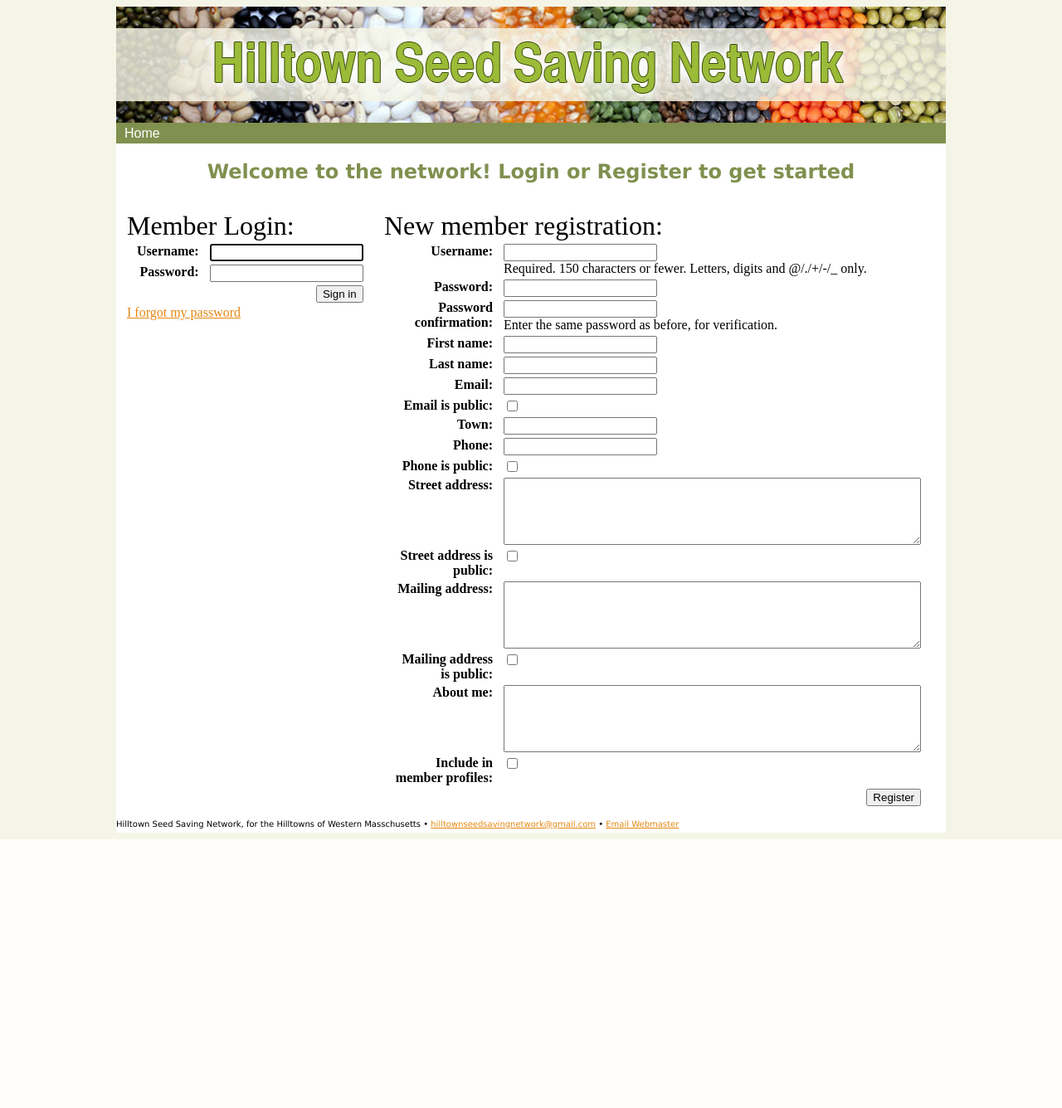
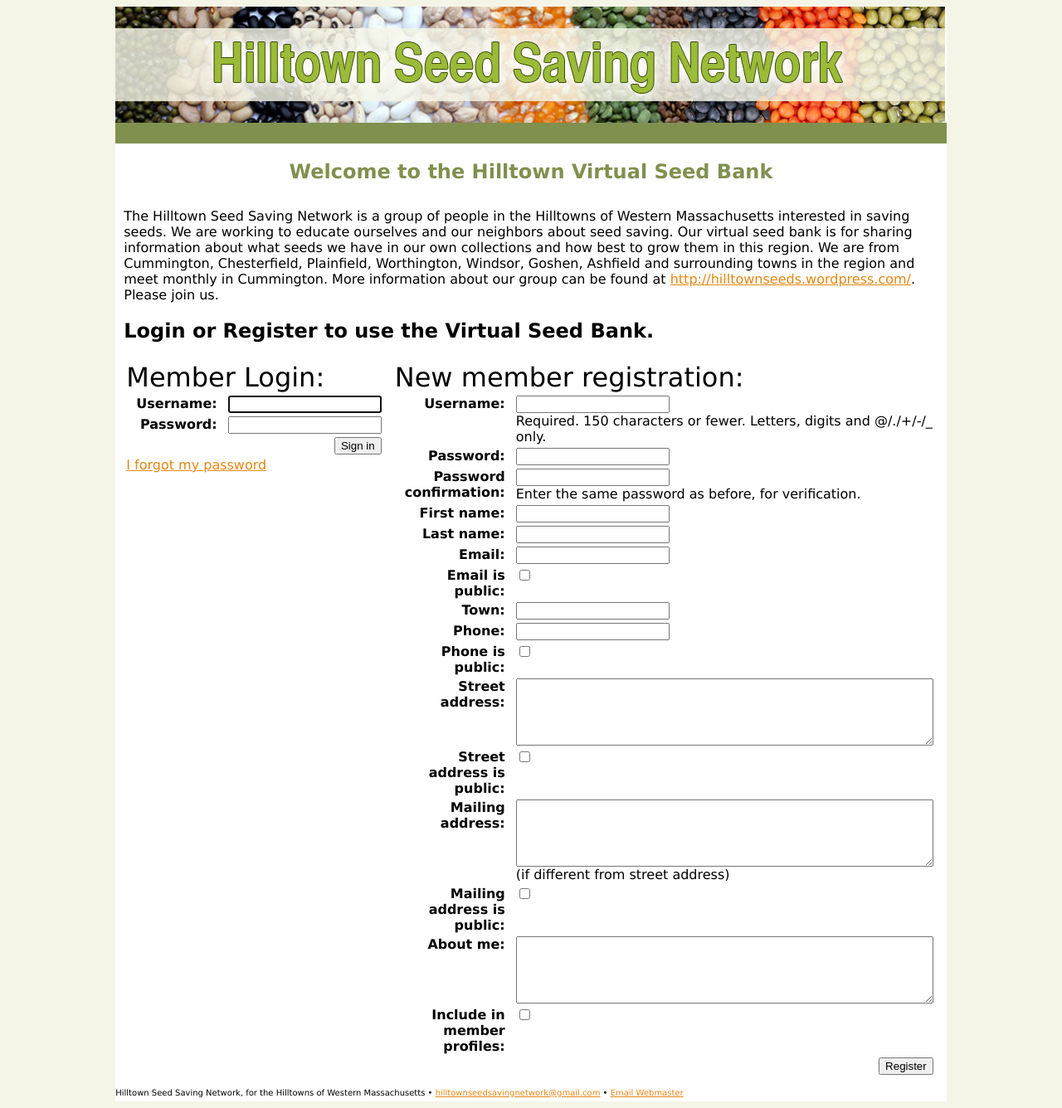
Before and after one commit to hackforwesternmass/seednetwork, a Django app: page / in a window 1280 px wide. Shown: the whole page at 83% size. Before the commit the page ends 1012 px from the top, so only its background shows below. Run offline with Django 3.2, Linux system fonts and the light colour scheme.

Commit message:
Small changes to templates/web design
-Changed Seed Library to Seed Bank in several places
-Added a group description to the home page
-Changed Home to Seed Bank in nav bar(negotiable!)
-Added Add Seed link to My Seeds page
-Changed member form to make name and email required.
-Changed checkboxes in model to default=True but will not be in affect
until MySql db changed (I think).

```diff
--- a/seedlibrary/templates/seeds.html
+++ b/seedlibrary/templates/seeds.html
@@ -1,7 +1,9 @@
 {% extends "base.html" %}
 {% block pagetitle %}{{ user.username}}'s Seeds{% endblock %}
 {% block content %}
-<p>You have listed {{ seed_list.count }} seed{{ seed_list.count|pluralize }}</p>
+<p>You have listed {{ seed_list.count }} seed{{ seed_list.count|pluralize }}.</p>
+
+<p><a href="{% url 'seedlibrary.views.seed_create' %}">Add a new seed</a></p>
 {% if seed_list %}
     <table class="results">
     <tr>
--- a/seednetwork/forms.py
+++ b/seednetwork/forms.py
@@ -16,18 +16,18 @@ class SeedNetworkBaseForm(forms.Form):
 
 
 class MemberInfoForm(SeedNetworkBaseForm):
-	first_name = forms.CharField(max_length=150, required=False)
-	last_name = forms.CharField(max_length=150, required=False)
-	email = forms.CharField(max_length=150, required=False)
+	first_name = forms.CharField(max_length=150, required=True)
+	last_name = forms.CharField(max_length=150, required=True)
+	email = forms.CharField(max_length=150, required=True)
 	email_is_public = forms.BooleanField(required=False)
-	town = forms.CharField(max_length=150, required=False)
+	town = forms.CharField(max_length=150, required=True)
 	phone = forms.CharField(max_length=150, required=False)
 	phone_is_public = forms.BooleanField(required=False)
 
 	street_address = forms.CharField(widget=forms.Textarea(attrs={'rows':'5', 'cols':'60'}), required=False)
 	street_address_is_public = forms.BooleanField(required=False)
 
-	mailing_address = forms.CharField(widget=forms.Textarea(attrs={'rows':'5', 'cols':'60'}), required=False)
+	mailing_address = forms.CharField(widget=forms.Textarea(attrs={'rows':'5', 'cols':'60'}), required=False, help_text="(if different from street address)")
 	mailing_address_is_public = forms.BooleanField(required=False)
 
 	about_me = forms.CharField(widget=forms.Textarea(attrs={'rows':'5', 'cols':'60'}), required=False)
--- a/seednetwork/static/css/site.css
+++ b/seednetwork/static/css/site.css
@@ -1,5 +1,7 @@
 body {
     background-color: #f5f5e7;
+	font-family: Verdana, Arial, Helvetica, sans-serif;
+
 }
 a:link {
     color: #e58712;
--- a/seednetwork/templates/base.html
+++ b/seednetwork/templates/base.html
@@ -3,10 +3,10 @@
     <html xmlns="http://www.w3.org/1999/xhtml">
     <head>
         <meta http-equiv="Content-Type" content="text/html; charset=ISO-8859-1" />
-        <meta name="Description" content="Online Virtual Seed Library for the Hilltowns of Western Massachusetts. Sign up to list your seeds, see what seeds are available or find information direct from growers and seed developers in our region." />
-        <meta name="Keywords" content="seed, saving, saver, library, archive, heirloom, variety, network, agriculture, permaculture, hilltown, massachusetts, cummington, worthingon, goshen, plainfield, peru, ashfield, windsor, chesterfield, williamsburg, hawley, savoy, cultivation, information, share, cultivar, yield, performance" />
+        <meta name="Description" content="Online Virtual Seed Bank for the Hilltowns of Western Massachusetts. Sign up to list your seeds, see what seeds are available or find information direct from growers and seed developers in our region." />
+        <meta name="Keywords" content="seed, saving, saver, bank, library, archive, heirloom, variety, network, agriculture, permaculture, hilltown, massachusetts, cummington, worthingon, goshen, plainfield, peru, ashfield, windsor, chesterfield, williamsburg, hawley, savoy, cultivation, information, share, cultivar, yield, performance" />
 
-        <title>{% block title %}Hilltown Seed Saving Network Virtual Seed Library{% endblock %}</title>
+        <title>{% block title %}Hilltown Seed Saving Network Virtual Seed Bank{% endblock %}</title>
         <link rel="shortcut icon" href="{% static "images/favicon.jpg" %}">
         <link rel="stylesheet" type="text/css" href="{% static "css/site.css" %}">
     <body>
@@ -14,15 +14,16 @@
         <tr>
             <td width="1000" height="99" valign="top">
                 <a href="/">
-                    <img src={% static "images/header.jpg" %} alt="Hilltown Seed Saving Network Virtual Seed Library" width="1000" height="140" /></td>
+                    <img src={% static "images/header.jpg" %} alt="Hilltown Seed Saving Network Virtual Seed Bank" width="1000" height="140" /></td>
             </a>
 
             </td>
         </tr>
         <tr>
             <td class="nav" height="25">
-                <a href="{% url 'seednetwork.views.home' %}">Home</a>
+
                 {% if user.is_authenticated %}
+				 <a href="{% url 'seednetwork.views.home' %}">Seed Bank</a>
                     | <a href="{% url 'seednetwork.views_user.profile' %}">My profile</a>
                     | <a href="{% url 'seedlibrary.views.seeds' %}">My seeds</a>
                     | <a href="{% url 'django.contrib.auth.views.logout' %}">Log out</a>
@@ -49,7 +50,7 @@
             </td>
         </tr>
         <tr>
-            <td height="16" valign="top"><span class="footer">Hilltown Seed Saving Network, for the Hilltowns of Western Masschusetts &bull; <a href="mailto:&lt;hilltownseedsavingnetwork@gmail.com&gt;">hilltownseedsavingnetwork@gmail.com</a> &bull; <a href="mailto:&lt;rose@threesalamanders.com&gt;">Email Webmaster </a></span></td>
+            <td height="16" valign="top"><span class="footer">Hilltown Seed Saving Network, for the Hilltowns of Western Massachusetts &bull; <a href="mailto:&lt;hilltownseedsavingnetwork@gmail.com&gt;">hilltownseedsavingnetwork@gmail.com</a> &bull; <a href="mailto:&lt;rose@threesalamanders.com&gt;">Email Webmaster </a></span></td>
         </tr>
     </table>
     </body>
--- a/seednetwork/templates/home.html
+++ b/seednetwork/templates/home.html
@@ -1,20 +1,36 @@
 {% extends "base.html" %}
 {% block pagetitle %}
+
+	 Welcome to the Hilltown Virtual Seed Bank
+
     {% if user.is_authenticated %}
-        Welcome to the virtual seed library
+
     {% else %}
-    Welcome to the network! Login or Register to get started
+
     {% endif %}
 {% endblock %}
 {% block content %}
 
+
+
     {% if user.is_authenticated %}
-        <p>If you have a seed to list, visit the <a href="{% url 'seedlibrary.views.seed_create' %}">seed listing form</a>.</p>
-        <p>You can also browse <a href="javascript:document.forms.search.q.value='';document.forms.search.submit()">all of the seeds</a>.</p>
+        <h3><a href="{% url 'seedlibrary.views.seed_create' %}">Add a new seed</a> or
+         <a href="javascript:document.forms.search.q.value='';document.forms.search.submit()">Browse all seeds</a> or
+		 Search for seeds, towns, or members below:
         <p><form id="search" class="searchform" method="post" action="{% url 'seedlibrary.views_search.seed_search' %}">{% csrf_token %}
             <input id="q" type="text" name="q"> <input type="submit" value="Search">
         </form></p>
     {% else %}
+
+	<p>
+	  The Hilltown Seed Saving Network is a group of people in the Hilltowns of Western Massachusetts interested in saving seeds.
+	  We are working to educate ourselves and our neighbors about seed saving. Our virtual seed bank
+	  is for sharing information about what seeds we have in our own collections and how best to grow them in this region.
+We are from Cummington, Chesterfield, Plainfield, Worthington, Windsor, Goshen, Ashfield and surrounding towns in the region and
+meet monthly in Cummington. More information about our group can be found at <a href="http://hilltownseeds.wordpress.com/"> http://hilltownseeds.wordpress.com/</a>. Please join us.
+	  </p>
+
+	<h2>  Login or Register to use the Virtual Seed Bank. </h2>
         <table>
         <tr>
         <td width="298" height="714" valign="top">
```
Also changed, not shown: seednetwork/models.py (+5 -5 lines).
